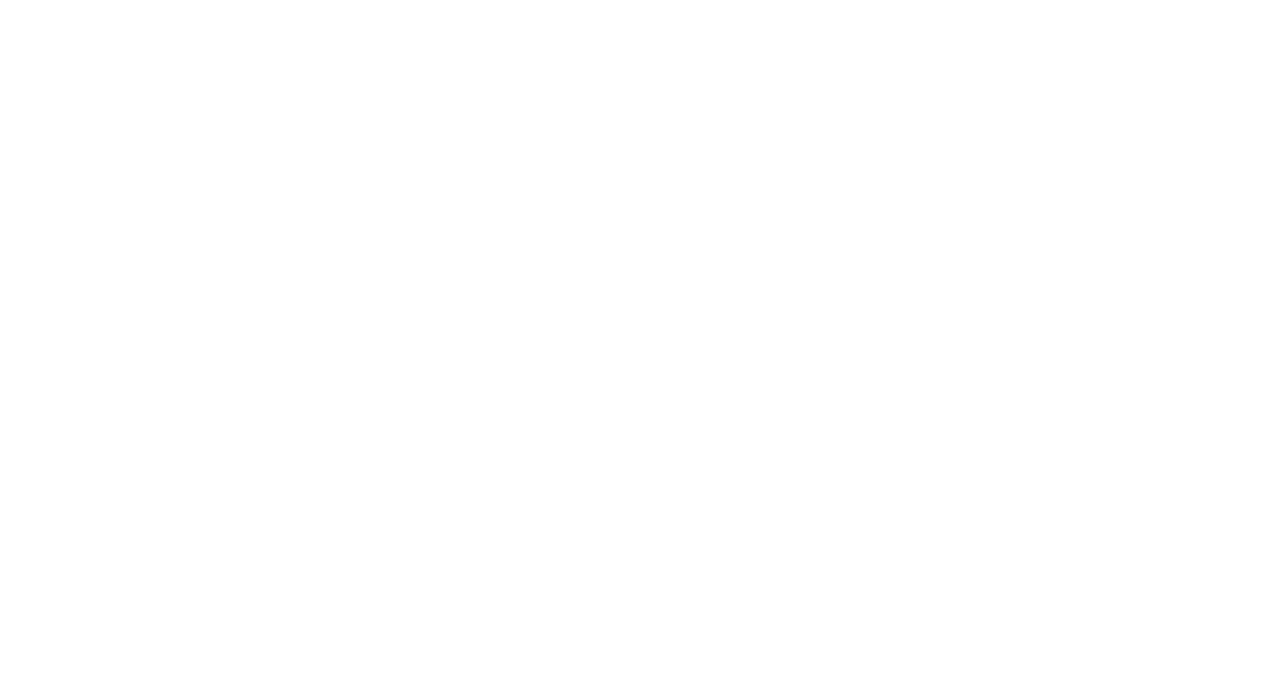
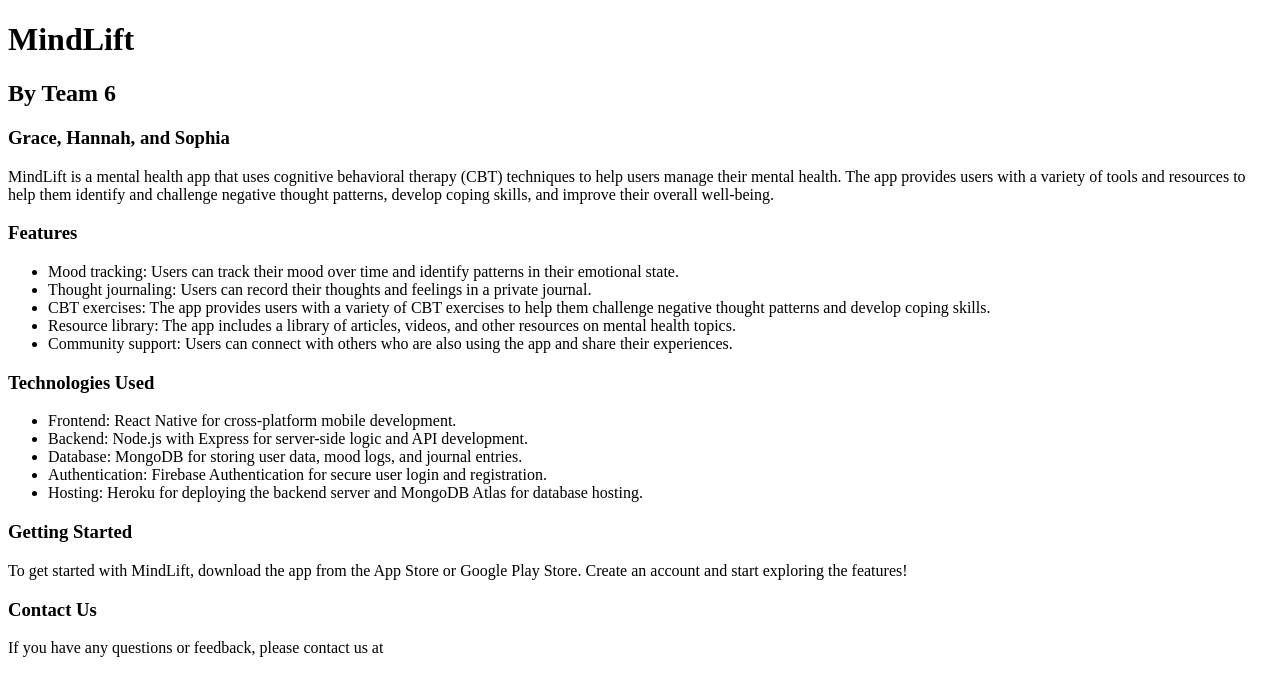
Before and after one commit to grace0618w/wics-hackathon, a plain HTML site: page index.html in a window 1280 px wide. Drawn offline with Linux system fonts and the light colour scheme.

Commit message:
added body for website

```diff
--- a/index.html
+++ b/index.html
@@ -4,5 +4,31 @@
   <head>
     <meta charset="utf-8">
     <meta name="viewport" content="width=device-width, initial-scale-1, shrink-to-fit=no">
-    <title>WICS</title>
+    <title>WICS Hackathon Project: MindLift</title>
   </head>
+
+    <body>
+        <h1>MindLift</h1>
+        <h2>By Team 6</h2>
+        <h3>Grace, Hannah, and Sophia</h3>
+        <p>MindLift is a mental health app that uses cognitive behavioral therapy (CBT) techniques to help users manage their mental health. The app provides users with a variety of tools and resources to help them identify and challenge negative thought patterns, develop coping skills, and improve their overall well-being.</p>
+        <h3>Features</h3>
+        <ul>
+        <li>Mood tracking: Users can track their mood over time and identify patterns in their emotional state.</li>
+        <li>Thought journaling: Users can record their thoughts and feelings in a private journal.</li>
+        <li>CBT exercises: The app provides users with a variety of CBT exercises to help them challenge negative thought patterns and develop coping skills.</li>
+        <li>Resource library: The app includes a library of articles, videos, and other resources on mental health topics.</li>
+        <li>Community support: Users can connect with others who are also using the app and share their experiences.</li>
+        </ul>
+        <h3>Technologies Used</h3>
+        <ul>
+        <li>Frontend: React Native for cross-platform mobile development.</li>
+        <li>Backend: Node.js with Express for server-side logic and API development.</li>
+        <li>Database: MongoDB for storing user data, mood logs, and journal entries.</li>
+        <li>Authentication: Firebase Authentication for secure user login and registration.</li>
+        <li>Hosting: Heroku for deploying the backend server and MongoDB Atlas for database hosting.</li>
+        </ul>
+        <h3>Getting Started</h3>
+        <p>To get started with MindLift, download the app from the App Store or Google Play Store. Create an account and start exploring the features!</p>
+        <h3>Contact Us</h3>
+        <p>If you have any questions or feedback, please contact us at
```
